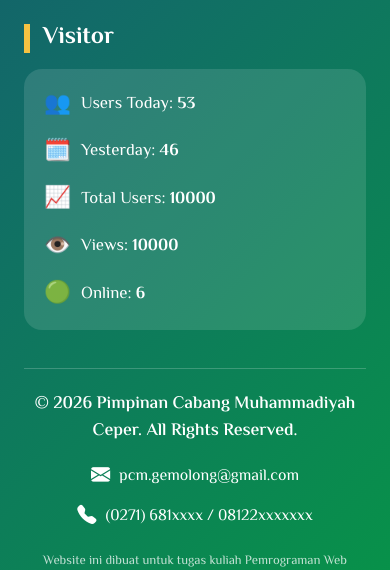
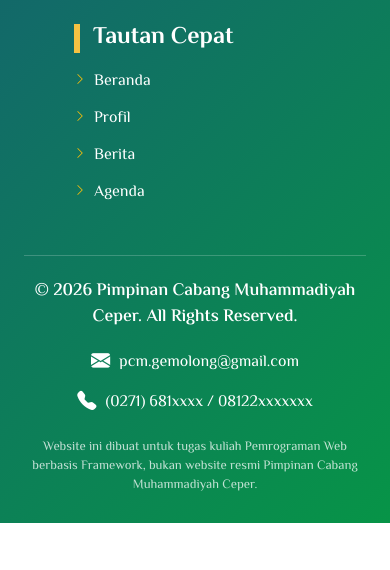
Before and after one commit to galihwikuu/tugas-pcm, a Django app: page / in a window 390 px wide. Shown: the part 4207-4777 px from the top of the page. After the commit the page ends 4730 px from the top, so only its background shows below. Run offline with Django 5.2, Linux system fonts and the light colour scheme; data comes from the database, SQL or seed files in the repository; parts of the project's set-up code (start-up, migrations or seed data) failed here and were passed over; some libraries are stand-ins or nearby versions.

Commit message:
Refactor footer layout: add quick links section and improve responsiveness

```diff
--- a/static/css/style.css
+++ b/static/css/style.css
@@ -528,31 +528,47 @@ body {
   border: 0;
 }
 
-.visitor-panel {
-  padding: 22px 25px;
-  border-radius: 18px;
-  background: rgba(255, 255, 255, 0.12);
+
+/* Tautan Cepat */
+.footer-quick-links {
+    padding-left: 24px;
+    position: relative;
+    left: 50px;
 }
 
-.visitor-item {
-  display: flex;
-  align-items: center;
-  gap: 10px;
-  margin-bottom: 15px;
-  color: #fff;
-  font-size: 1.05rem;
+.footer-links {
+    margin: 0;
+    padding: 0;
 }
 
-.visitor-item:last-child {
-  margin-bottom: 0;
+.footer-links li {
+    margin-bottom: 12px;
 }
 
-.visitor-item > span {
-  font-size: 1.35rem;
+.footer-links a {
+    display: inline-flex;
+    align-items: center;
+    gap: 8px;
+    color: #fff;
+    text-decoration: none;
+    transition: color 0.2s ease, padding-left 0.2s ease;
 }
 
-.visitor-item strong {
-  font-weight: 800;
+.footer-links a:hover {
+    color: #ffc107;
+    padding-left: 5px;
+}
+
+.footer-links a i {
+    color: #ffc107;
+    font-size: 12px;
+}
+
+/* Responsif untuk layar kecil */
+@media (max-width: 991.98px) {
+    .footer-quick-links {
+        padding-left: 12px;
+    }
 }
 
 .footer-bottom {
--- a/templates/base.html
+++ b/templates/base.html
@@ -85,8 +85,10 @@
   </main>
 
 
+
 <footer class="footer-pcm mt-5">
   <div class="container-fluid px-4 px-lg-5">
+
     <div class="row g-4 footer-main align-items-start">
 
       <!-- Kolom 1: Logo -->
@@ -97,6 +99,7 @@
             alt="Logo Muhammadiyah"
             class="footer-logo-muhammadiyah"
           >
+
           <div class="footer-lazismu">
             <i class="bi bi-flower1"></i>
             <div class="lazismu-title">lazismu</div>
@@ -105,7 +108,7 @@
         </div>
       </div>
 
-        <!-- Kolom 2: Alamat dan Maps -->
+      <!-- Kolom 2: Alamat dan Google Maps -->
       <div class="col-lg-4 col-md-6">
         <h3 class="footer-heading">Alamat Kami</h3>
 
@@ -121,7 +124,7 @@
 
         <div class="footer-map">
           <iframe
-              src="https://maps.google.com/maps?q={{ profil.alamat_sekretariat|urlencode }}&output=embed"
+            src="https://maps.google.com/maps?q={% if profil %}{{ profil.alamat_sekretariat|urlencode }}{% else %}Indonesia{% endif %}&output=embed"
             title="Lokasi sekretariat PCM"
             loading="lazy"
             referrerpolicy="no-referrer-when-downgrade"
@@ -130,36 +133,39 @@
         </div>
       </div>
 
-        <!-- Kolom 3: Visitor -->
-        <div class="col-lg-4 col-md-12">
-          <h3 class="footer-heading">Visitor</h3>
+      <!-- Kolom 3: Tautan Cepat, di kanan Google Maps -->
+      <div class="col-lg-4 col-md-6 footer-quick-links">
+        <h3 class="footer-heading">Tautan Cepat</h3>
 
-          <div class="visitor-panel">
-            <div class="visitor-item">
-              <span>👥</span>
-              <div>Users Today: <strong>53</strong></div>
-            </div>
+        <ul class="list-unstyled footer-links">
+          <li>
+            <a href="{% url 'pcm:beranda' %}">
+              <i class="bi bi-chevron-right"></i>
+              Beranda
+            </a>
+          </li>
 
-            <div class="visitor-item">
-              <span>🗓️</span>
-              <div>Yesterday: <strong>46</strong></div>
-            </div>
+          <li>
+            <a href="{% url 'pcm:profil' %}">
+              <i class="bi bi-chevron-right"></i>
+              Profil
+            </a>
+          </li>
 
-            <div class="visitor-item">
-              <span>📈</span>
-              <div>Total Users: <strong>10000</strong></div>
-            </div>
+          <li>
+            <a href="{% url 'pcm:berita' %}">
+              <i class="bi bi-chevron-right"></i>
+              Berita
+            </a>
+          </li>
 
-            <div class="visitor-item">
-              <span>👁️</span>
-              <div>Views: <strong>10000</strong></div>
-            </div>
-
-            <div class="visitor-item">
-              <span>🟢</span>
-              <div>Online: <strong>6</strong></div>
-            </div>
-          </div>
+          <li>
+            <a href="{% url 'pcm:agenda' %}">
+              <i class="bi bi-chevron-right"></i>
+              Agenda
+            </a>
+          </li>
+        </ul>
       </div>
 
     </div>
@@ -167,7 +173,8 @@
     <!-- Copyright dan kontak -->
     <div class="footer-bottom">
       <p class="footer-copyright">
-          © {% now "Y" %} {% if profil %}{{ profil.nama }}{% else %}PCM{% endif %}.
+        © {% now "Y" %}
+        {% if profil %}{{ profil.nama }}{% else %}PCM{% endif %}.
         All Rights Reserved.
       </p>
 
@@ -188,12 +195,15 @@
       </div>
 
       <p class="footer-disclaimer">
-          Website ini dibuat untuk tugas kuliah Pemrograman Web berbasis Framework,
-          bukan website resmi {% if profil %}{{ profil.nama }}{% else %}PCM{% endif %}.
+        Website ini dibuat untuk tugas kuliah Pemrograman Web berbasis
+        Framework, bukan website resmi
+        {% if profil %}{{ profil.nama }}{% else %}PCM{% endif %}.
       </p>
     </div>
+
   </div>
 </footer>
+
 
 
   <script src="https://cdn.jsdelivr.net/npm/bootstrap@5.3.3/dist/js/bootstrap.bundle.min.js"></script>
```
Lines whose indentation alone changed are shown as unchanged.
